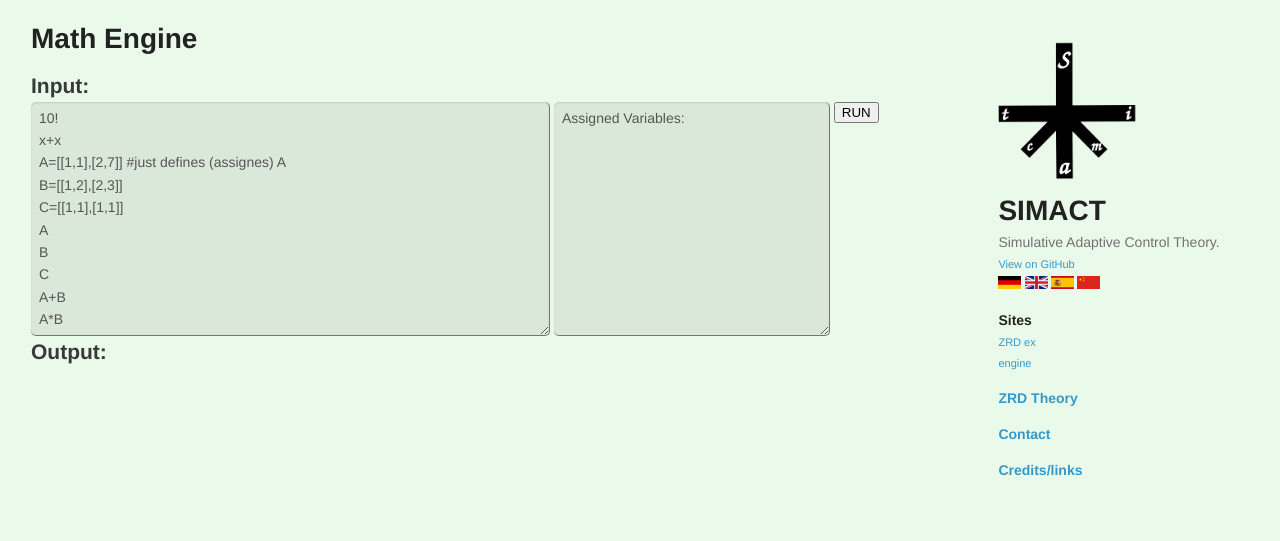
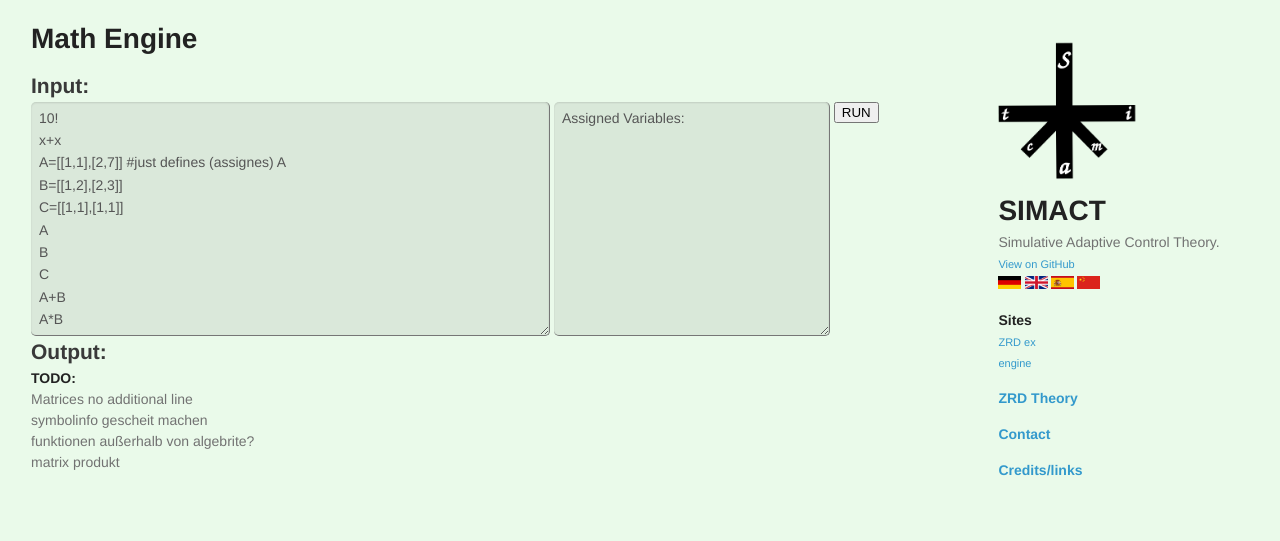
Before and after one commit to CesMak/SIMACT-WEB, a plain HTML site: page engine.html in a window 1280 px wide. Drawn offline with Linux system fonts and the light colour scheme.

Commit message:
added TODO's

```diff
--- a/engine.html
+++ b/engine.html
@@ -112,6 +112,7 @@ simplify(n!/(n+1)!)
 <div id="output"></div>
 
 
+<p><strong>TODO:</strong> <br> Matrices no additional line <br> symbolinfo gescheit machen <br>funktionen außerhalb von algebrite? <br>matrix produkt  </p>
 		</section>
 
 <script type="text/javascript" language="javascript">
```
